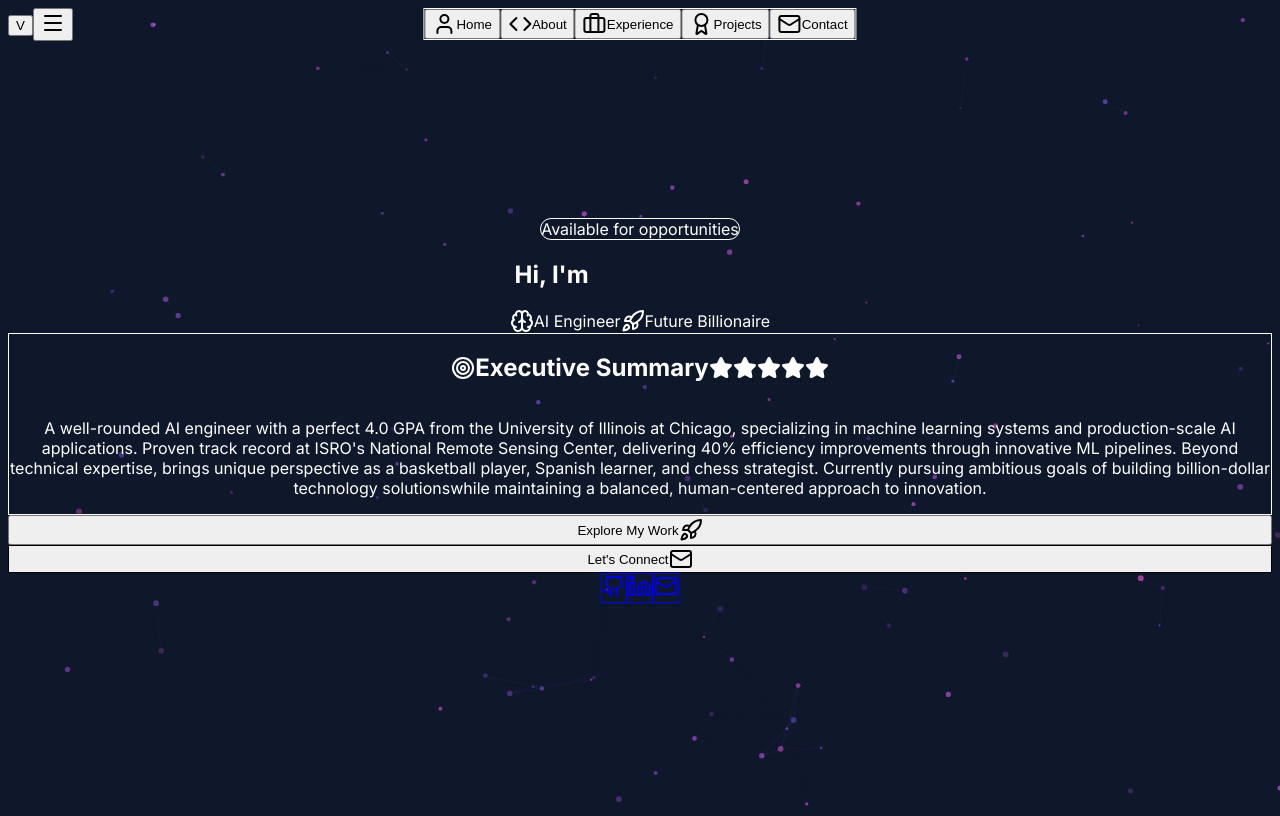
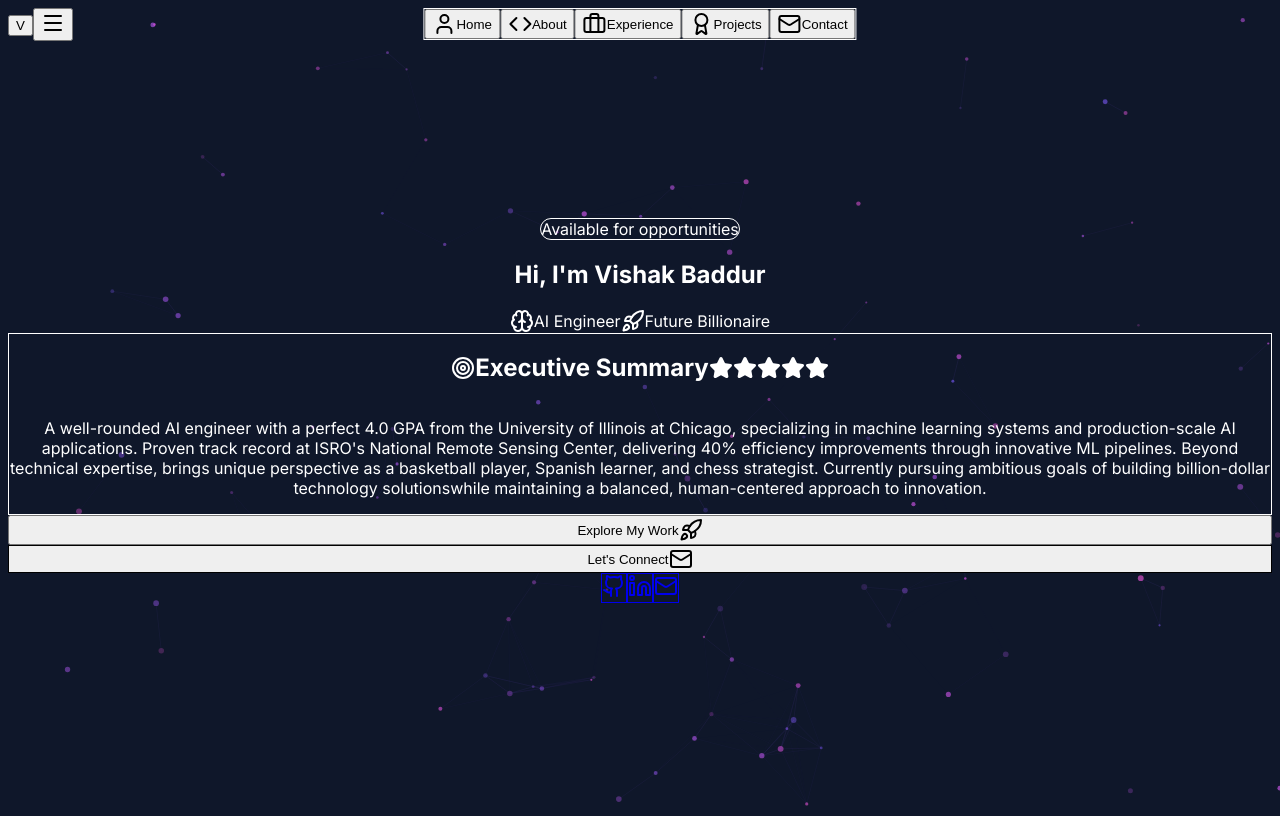
Before and after one commit to VishakBaddur/portfolio, a Next.js app: page / in a window 1280 px wide. Built offline with nearby package versions, Linux system fonts and the light colour scheme.

Commit message:
Fix: Make name more visible with solid purple color

```diff
--- a/src/components/Hero.tsx
+++ b/src/components/Hero.tsx
@@ -15,7 +15,7 @@ export function Hero() {
         {/* Main Title */}
         <h1 className="text-6xl md:text-8xl font-bold text-white mb-6">
           Hi, I&apos;m{' '}
-          <span className="bg-gradient-to-r from-purple-400 to-pink-400 bg-clip-text text-transparent">
+          <span className="text-purple-400">
             Vishak Baddur
           </span>
         </h1>
```
